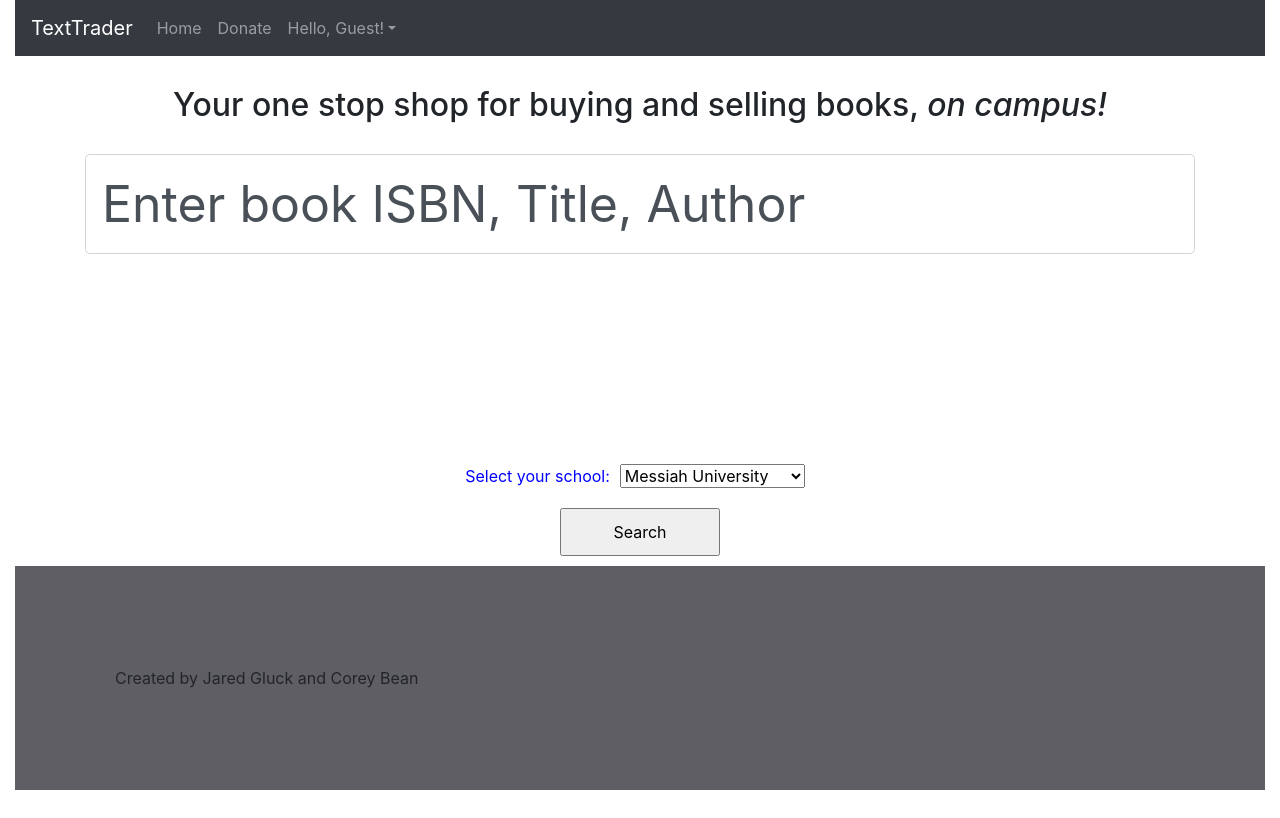
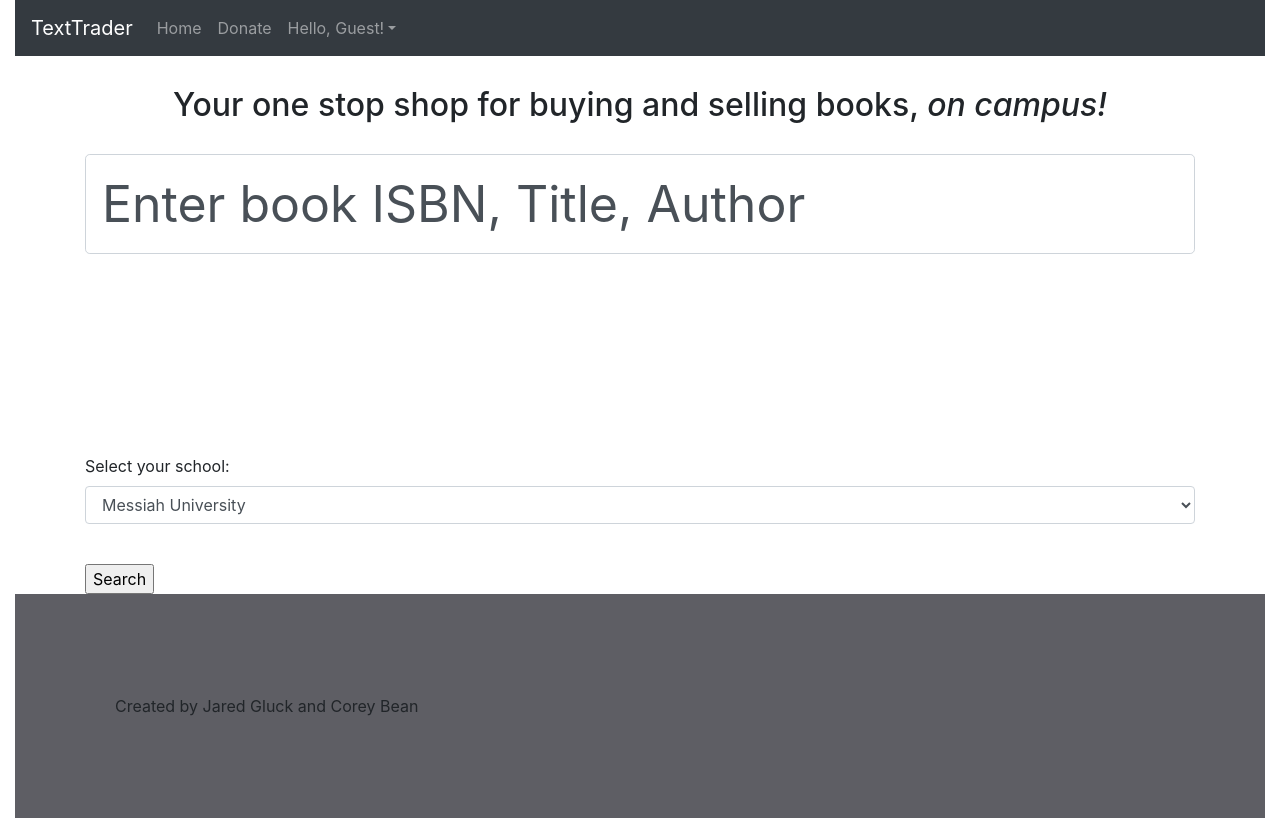
Before and after one commit to searock35/bean_gluck_website, a React (Create React App) app in the folder website_portion_react/: page / in a window 1280 px wide. Built offline with nearby package versions, Linux system fonts and the light colour scheme.

Commit message:
Began creating listing creator page

```diff
--- a/website_portion_react/src/components/home/BookSearchForm.js
+++ b/website_portion_react/src/components/home/BookSearchForm.js
@@ -7,6 +7,7 @@ import axios from 'axios'
 import BooksAPI from '../../tools/api/booksAPI'
 import "./BookSearchForm.css";
 import { useHistory } from 'react-router-dom';
+import { Form } from 'react-bootstrap';
 
 const defaultSearchString = 'Enter book ISBN, Title, Author';
 const restURL = 'http://localhost:8080'
@@ -66,7 +67,18 @@ function BookSearchForm(props) {
         setSearchText(e.target.value);
     };
 
+    function SchoolSelectOption() {
 
+        return (
+            <Form.Group controlId="schoolSelect">
+                <Form.Label>Select your school: </Form.Label>
+                <Form.Control as="select">
+                    <option value="messiah">Messiah University</option>
+                    <option value="penn_state">Penn State University</option>
+                </Form.Control>
+            </Form.Group>
+        )
+    }
 
     return (
         <form onSubmit={onSearchSubmit}>
@@ -82,16 +94,9 @@ function BookSearchForm(props) {
                 />
                 <BookDropDown books={bookList} searchString={searchText}/>
             </div>
-            <div className="form-group search-options">
-                Select your school:
-                <select name="school_select" className="school-selector">
-                        <option value="messiah">Messiah University</option>
-                        <option value="penn_state">Penn State University</option>
-                    </select>
-                    {/* Include Local Searches <input defaultChecked="checked" name="local" type="checkbox" value="daily" /> <br /> */}
-                <br /><input id="form-submission" type="submit" value="Search" />
-            </div>
-        </form>
+            <SchoolSelectOption />
+            <br /><input id="form-submission" type="submit" value="Search" />
+       </form>
     )
 }
 
--- a/website_portion_react/src/components/pieces/Book.js
+++ b/website_portion_react/src/components/pieces/Book.js
@@ -1,46 +1,42 @@
-import React, { useContext } from 'react';
+import React from 'react';
 import { useHistory } from 'react-router-dom';
-import UserContext from '../../tools/react/UserContext';
-
-
-
-//the book item will recieve the information from the database as props.bookInfo
-//props: bookInfo = {title, author, edition, id, amount}
-//       clickable = "true" : book will link to search, DEFAULT is FALSE
 
 function Book(props) {
 
     const history = useHistory();
     const bookInfo = props.bookInfo;
-    const userInfo = useContext(UserContext);
+    const schoolId = props.schoolId;
 
-    var linkHandler;
-    if(props.clickable === "true") {
-        //redirects user to book search page with bookID and schoolID in saerch criteria
-        linkHandler = (bookId) => history.push("/book-search?bookId=" + bookId + "&schoolId=" + userInfo.schoolId);
-    } else {
-        linkHandler = () => (0)
-    }
+    //redirects user to book search page with bookID and schoolID in search criteria
+    const createListingHandler = () => history.push("/create-listing?bookId=" + bookInfo.bookId + "&schoolId=" + schoolId);
+    const getListingsHandler = () => history.push("/listings?bookId=" + bookInfo.bookId + "&schoolId=" + schoolId);
 
     let idMessage = "";
-    if(bookInfo.isbn.length < 10 || bookInfo.idIsCustom) {
+    if (bookInfo.idIsCustom) {
         idMessage = "ID: " + bookInfo.isbn;
     } else {
         idMessage = "ISBN: " + bookInfo.isbn;
     }
 
     let amountMessage = "Listings: ";
-    if(bookInfo.amount) amountMessage += bookInfo.amount;
-    else amountMessage+="None";
+    if (bookInfo.amount) amountMessage += bookInfo.amount;
+    else amountMessage += "None";
 
     return (
-    <ul className="book-info" onClick={() => linkHandler(bookInfo.isbn)}>
+        <ul className="book-info">
             <li className="book-title">Title: {bookInfo.title}</li>
             <li className="book-edition">Edition: {bookInfo.edition}</li>
             <li className="book-author">Book Author: {bookInfo.author}</li>
-        {/* Add "not available" option if book ID is other format for different book type */}
             <li className="book-id">{idMessage}</li>
             <li className="book-amount">{amountMessage}</li>
+
+            {props.clickable &&
+                <div className="clickable-items">
+                    <li className="get-book-listings" onClick={props.clickable && getListingsHandler}>Get Listings</li>
+                    <li className="create-book-listing" onClick={props.clickable && createListingHandler}>Create Listing</li>
+                </div>
+            }
+
         </ul>
     )
 
```
Also changed, not shown: website_portion_react/src/components/create/ListingCreator.js (added, +12 -0 lines). Lines whose indentation alone changed are shown as unchanged.
